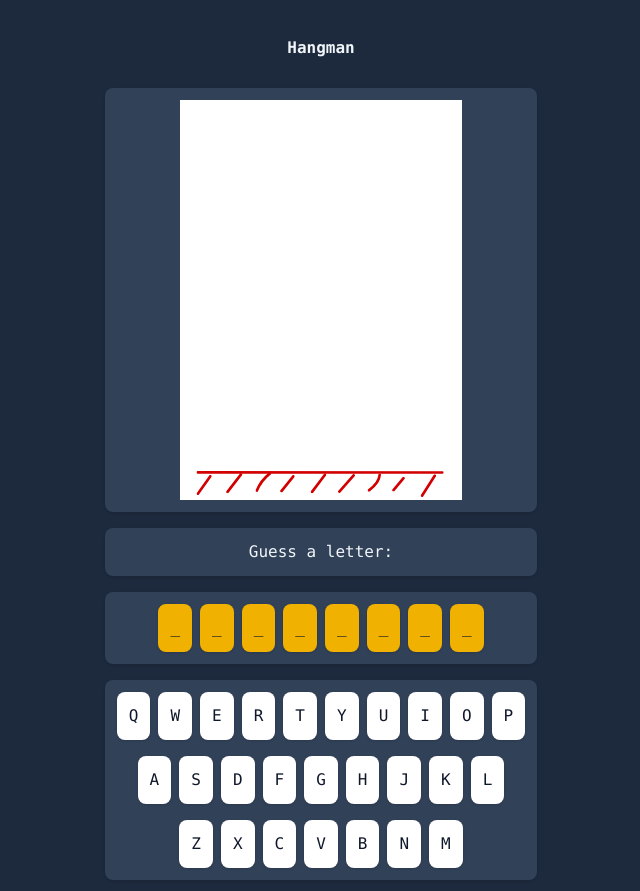
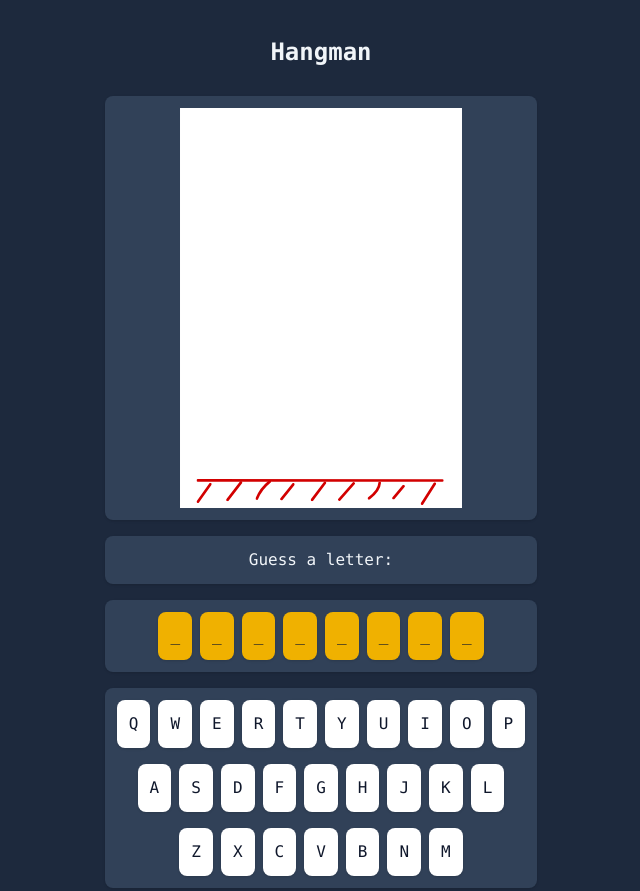
Before and after one commit to Grglls/hangman, a plain HTML site: page index.html in a window 1280 px wide. Shown: the top 891 px of the page, without its empty margins (319-959 px from the left). Drawn offline with nearby package versions, Linux system fonts and the light colour scheme.

Commit message:
Increase heading size

```diff
--- a/index.html
+++ b/index.html
@@ -10,7 +10,7 @@
   <script defer src="js/main.js"></script>
 </head>
 <body class="space-y-4 p-3 font-mono bg-slate-800 text-slate-100 max-w-150 place-self-center">
-  <header class="pt-6 p-3 font-semibold text-center space-y-4">
+  <header class="pt-6 p-3 font-semibold text-center space-y-4 text-2xl">
     Hangman
   </header>
   <section
```
